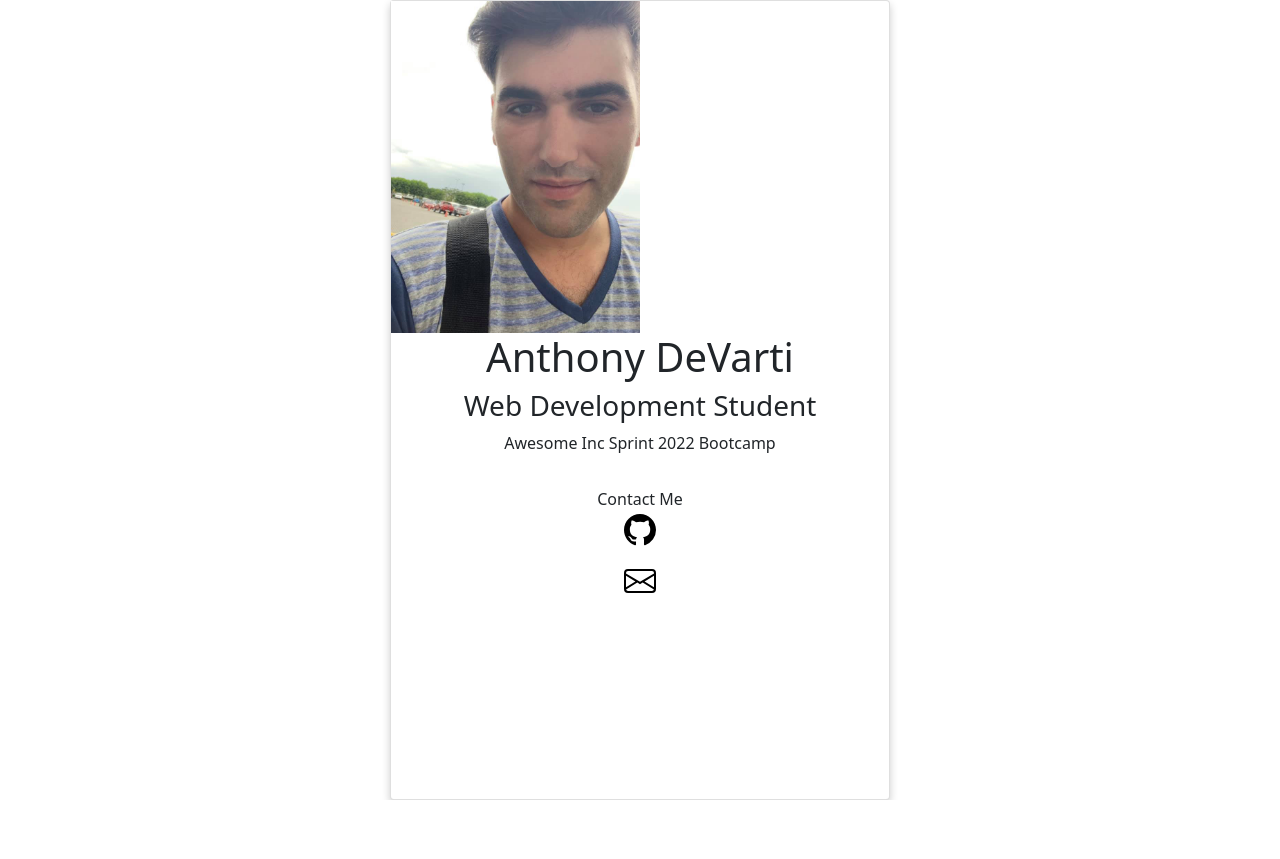
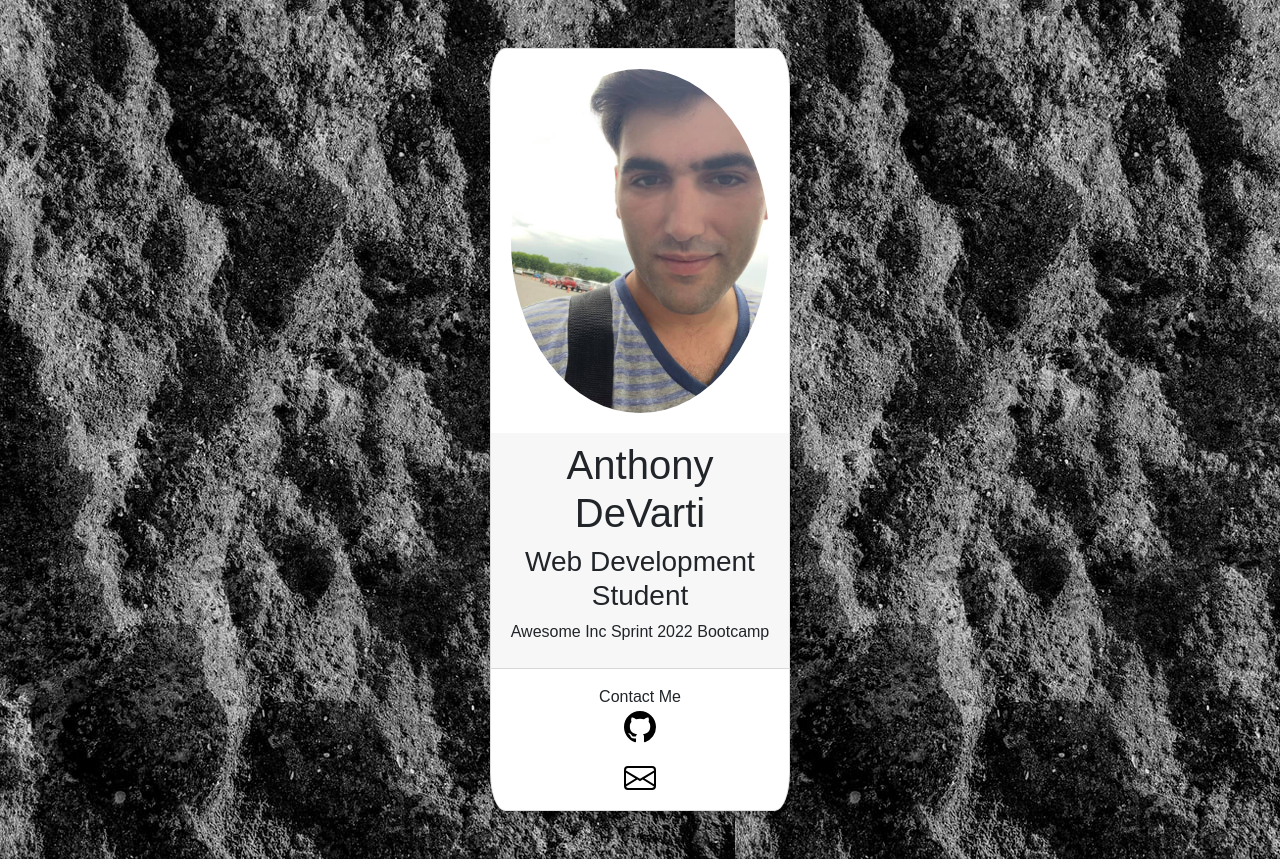
Before and after one commit to anthony-devarti/contactcard, a website: page index.html in a window 1280 px wide. Before the commit the page ends 800 px from the top, so only its background shows below. Drawn offline with nearby package versions, Linux system fonts and the light colour scheme.

Commit message:
functioning, but probably could use a bit more attention

```diff
--- a/index.html
+++ b/index.html
@@ -9,11 +9,14 @@
     <link rel="stylesheet" href="style.css">
 </head>
 <body>
-    <div class="card align-content:center">
-        <img src="img/anthony.jpeg" alt="Anthony" style="max-width: 50%; align-content: center;">
-        <h1>Anthony DeVarti</h1>
-        <h3>Web Development Student</h3>
-        <p>Awesome Inc Sprint 2022 Bootcamp</p>
+    <div class="card align-content:center mt-5 mb-5">
+        <img src="img/anthony.jpeg" class="text-center" alt="Anthony" style="border-radius: 50%; padding: 8px; margin: 12px;">
+        <div class="card-header">
+            <h1>Anthony DeVarti</h1>
+            <h3>Web Development Student</h3>
+            <p>Awesome Inc Sprint 2022 Bootcamp</p>
+        </div>
+
         <div class="card-body">
             <div>Contact Me</div>
             <div>
--- a/style.css
+++ b/style.css
@@ -2,9 +2,11 @@
     box-shadow: 0 4px 8px 0 rgba(0, 0, 0, 0.2);
     margin: auto;
     text-align: center;
-    height: 800px;
-    width: 500px;
+    height: fit-content;
+    width: 300px;
     align-content:center;
+    border-radius: 5%;
+    font-family: Arial, Helvetica, sans-serif;
   }
 
   .title {
@@ -34,3 +36,7 @@
   button:hover, a:hover {
     opacity: 0.7;
   }
+
+  body {
+    background-image: url("img/texture\ background.jpg");
+  }
```
